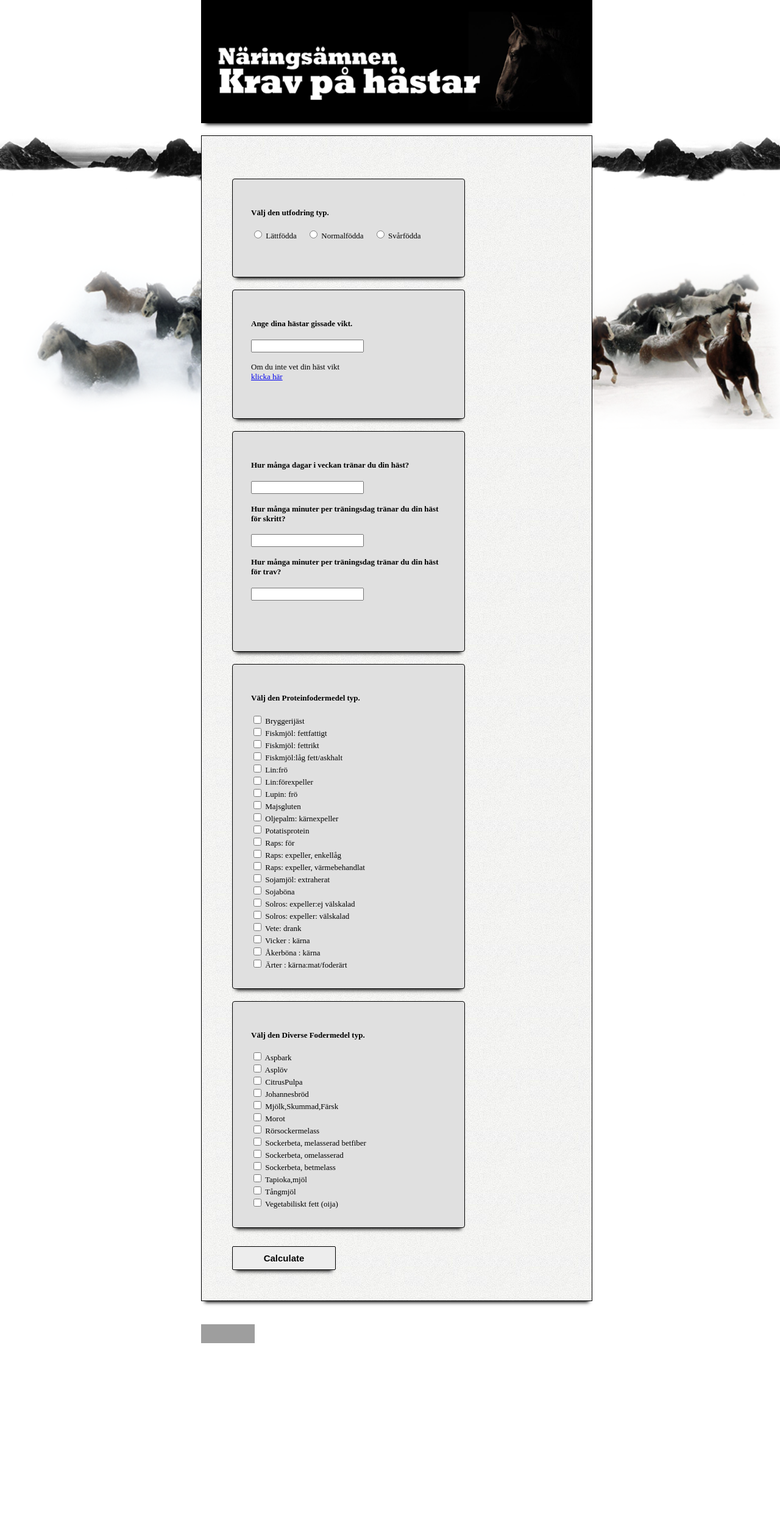
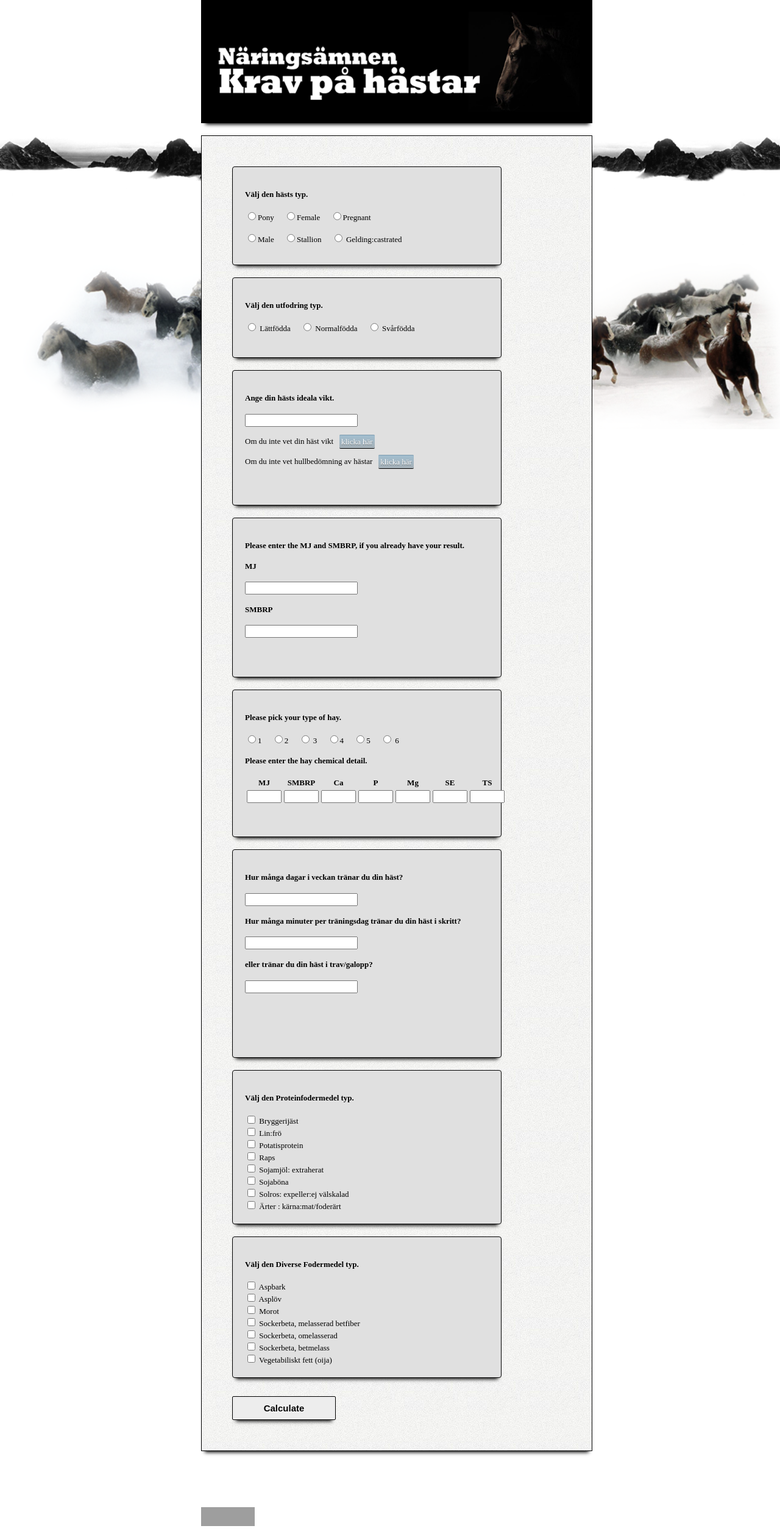
Before and after one commit to Code-Stallions/Feed-the-horse, a PHP site: page / in a window 1280 px wide. Shown: the whole page at 61% size. Before the commit the page ends 2216 px from the top, so only its background shows below. Run offline with PHP 8.4, Linux system fonts and the light colour scheme; lists and menus that the app fills with data are empty; grey boxes are pictures that could not be loaded.

Commit message:
new horse weight page and new text input in index.html
new horse weight page and new text input in index.html: also new css
class's

```diff
--- a/NRH/CSS/style1.css
+++ b/NRH/CSS/style1.css
@@ -81,16 +81,32 @@ body		{
 			margin-top: 20px;
 			position: absolute;
 			}
-
+.horseSelect{
+												/* the horse type menu bar css */
+			background-color:#E0E0E0;
+			float: left;
+			width: 400px;
+            height: 120px;
+            padding: 20px;
+            border-style:solid;
+            border-width:1px;
+			-webkit-box-shadow: 0 8px 6px -6px black;
+	  		-moz-box-shadow: 0 8px 6px -6px black;
+	        box-shadow: 0 8px 6px -6px black;
+			-webkit-border-radius: 4px;
+			-moz-border-radius: 4px;
+			border-radius: 4px;
+			margin-top: 0px;
+}
 
 
 .horsetype	{
 	 														      /* the horse type menu bar css */
 	 		background-color:#E0E0E0;
 			float: left;
-			width: 320px;
-            height: 100px;
-            padding: 30px;
+			width: 400px;
+            height: 90px;
+            padding: 20px;
             border-style:solid;
             border-width:1px;
 			-webkit-box-shadow: 0 8px 6px -6px black;
@@ -106,9 +122,9 @@ body		{
 													                /* the weight of the horse menu bar css*/
 			background-color:#E0E0E0;
 			float: left;
-			width: 320px;
-            height: 150px;
-            padding: 30px;
+			width: 400px;
+            height: 180px;
+            padding: 20px;
             border-style:solid;
             border-width:1px;
 			-webkit-box-shadow: 0 8px 6px -6px black;
@@ -120,14 +136,89 @@ body		{
 			margin-top: 20px;
 
 			}
+
+
+.nextButton{
+   			border-top: 1px solid #7d9cb0;									/* the connection button css to the other sites (horseScale.html / horseWeight.html)*/
+   			background: #a5b0b7;
+   			background: -webkit-gradient(linear, left top, left bottom, from(#a2becf), to(#a5b0b8));
+   			background: -webkit-linear-gradient(top, #a2becf, #a5b0b7);
+   			background: -moz-linear-gradient(top, #a2becf, #a5b0b7);
+   			background: -ms-linear-gradient(top, #a2becf, #a5b0b7);
+   			background: -o-linear-gradient(top, #a2becf, #a5b0b7);
+   			padding: 3px;
+   			-webkit-border-radius: 2px;
+   			-moz-border-radius: 2px;
+   			border-radius: 2px;
+   			-webkit-box-shadow: rgba(0,0,0,1) 0 1px 0;
+   			-moz-box-shadow: rgba(0,0,0,1) 0 1px 0;
+   			box-shadow: rgba(0,0,0,1) 0 1px 0;
+   			text-shadow: rgba(0,0,0,.4) 0 1px 0;
+   			color: white;
+   			font-size: 13px;
+   			text-decoration: none;
+   			vertical-align: middle;
+  			}
+.nextButton:hover {
+   			border-top-color: #28597a;
+   			background: #28597a;
+   			color: #ccc;
+   			}
+.nextButton:active {
+   			border-top-color: #1b435e;
+   			background: #1b435e;
+   			}
+
+
+
+.hayType	{
+															 /* the weight of the horse menu bar css*/
+			background-color:#E0E0E0;
+			float: left;
+			width: 400px;
+            height: 200px;
+            padding: 20px;
+            border-style:solid;
+            border-width:1px;
+			-webkit-box-shadow: 0 8px 6px -6px black;
+	   		-moz-box-shadow: 0 8px 6px -6px black;
+	        box-shadow: 0 8px 6px -6px black;
+			-webkit-border-radius: 4px;
+			-moz-border-radius: 4px;
+			border-radius: 4px;
+			margin-top: 20px;
+			text-align:inherit;
+			}
+
+.MjSmbrp	{												 /* the weight of the horse menu bar css*/
+
+			background-color:#E0E0E0;
+			float: left;
+			width: 400px;
+            height: 220px;
+            padding: 20px;
+            border-style:solid;
+            border-width:1px;
+			-webkit-box-shadow: 0 8px 6px -6px black;
+	   		-moz-box-shadow: 0 8px 6px -6px black;
+	        box-shadow: 0 8px 6px -6px black;
+			-webkit-border-radius: 4px;
+			-moz-border-radius: 4px;
+			border-radius: 4px;
+			margin-top: 20px;
+			text-align:inherit;
+
+			}
+
+
 .workout{
 													                /* the work of the horse menu bar css*/
 			background-color:#E0E0E0;
 			float:left;
 			margin-top: 20px;
-			width: 320px;
+			width: 400px;
             height: 300px;
-            padding: 30px;
+            padding: 20px;
             border-style:solid;
             border-width:1px;
 			-webkit-box-shadow: 0 8px 6px -6px black;
@@ -144,9 +235,9 @@ body		{
 			background-color:#E0E0E0;
 			float: left;
 			margin-top: 20px;
-			width: 320px;
+			width: 400px;
             height:auto;
-            padding:30px;
+            padding:20px;
             border-style:solid;
             border-width:1px;
 			-webkit-box-shadow: 0 8px 6px -6px black;
@@ -161,9 +252,9 @@ body		{
 			background-color:#E0E0E0;
 			float: left;
 			margin-top: 20px;
-			width: 320px;
+			width: 400px;
             height: auto;
-            padding:30px;
+            padding:20px;
             border-style:solid;
             border-width:1px;
 			-webkit-box-shadow: 0 8px 6px -6px black;
@@ -211,8 +302,7 @@ body		{
 														/*W3C logo at footer index page */
 			width: 65px;
             text-align: center;
-			padding-top:70px;
-			margin-top:1900px;
+			margin-top: 2270px;
 
 			}
 
--- a/NRH/index.html
+++ b/NRH/index.html
@@ -23,6 +23,17 @@
  <form action="" id="horseForm" name="form1" method="post">
 		<div class="grayBack">   													<!--This is div holds gray Background image on the middle page-->
 
+			<div class="horseSelect" id="horseSelect" >									<!--This is div holds different type of horses -->
+				<h4>Välj den hästs typ.</h4>
+				<input type="radio" id="pony"   name="horseType" value="Pony"/>Pony &nbsp;&nbsp;&nbsp;
+				<input type="radio" id="female" name="horseType" value="Female"/>Female &nbsp;&nbsp;&nbsp;
+				<input type="radio" id="pregnant"  name="horseType" value="Pregnant"/>Pregnant <br/>	<br/>
+				<input type="radio" id="male"   name="horseType" value="Male"/>Male &nbsp;&nbsp;&nbsp;
+				<input type="radio" id="stallion" name="horseType" value="Stallion"/>Stallion &nbsp;&nbsp;&nbsp;
+				<input type="radio" id="gelding"  name="horseType" value="Gelding"/> Gelding:castrated
+
+			</div>
+
 			<div class="horsetype" id="horsetype" >									<!--This is div holds different type of horses -->
 				<h4>Välj den utfodring typ.</h4>
 				<input type="radio" id="latt"   name="horse" value="Lite"/>    Lättfödda &nbsp;&nbsp;&nbsp;
@@ -31,48 +42,83 @@
 			</div>
 
 			<div class="weighttype">        										<!--This is div holds different type of weights -->
-				<h4>Ange dina hästar gissade vikt.</h4>
-				<input type="text" name="weight" value=""/><br/><br/> 				<!--This is input is for accurate weight -->
-				Om du inte vet din häst vikt
-				<br/><a href="horseScale.html">klicka här </a>
+				<h4>Ange din hästs ideala vikt.</h4>
+				<input type="text" name="weight" id="weight2" class="numbersOnly" value=""/><br/><br/> 				<!--This is input is for accurate weight -->
 
+				Om du inte vet din häst vikt&nbsp;&nbsp;
+				<a href="horseScale.html" class="nextButton">klicka här </a><br/>
+
+				<br/>
+				Om du inte vet hullbedömning av hästar&nbsp;&nbsp;
+				<a href="horseWeight.html" class="nextButton">klicka här </a><br/>
+
+			</div>
+			<div class="MjSmbrp">
+
+				<h4>Please enter the MJ and SMBRP, if you already have your result. </h4>
+
+				<h4>MJ</h4>
+				<input type="text" name="MJInput" value="" class="numbersOnly"/>
+
+				<h4>SMBRP</h4>
+				<input type="text" name="SmbrpInput" value="" class="numbersOnly"/>
 			</div>
 
 
+			<div class="hayType">
+				<h4>Please pick your type of hay.</h4>
+				<input type="radio"    name="tableCall" value="Lite"/>1 &nbsp;&nbsp;&nbsp;
+				<input type="radio"    name="tableCall" value="Normal"/>2 &nbsp;&nbsp;&nbsp;
+				<input type="radio"    name="tableCall" value="Hard"/> 3 &nbsp;&nbsp;&nbsp;
+				<input type="radio"    name="tableCall" value="Lite"/>4 &nbsp;&nbsp;&nbsp;
+				<input type="radio"    name="tableCall" value="Normal"/>5 &nbsp;&nbsp;&nbsp;
+				<input type="radio"    name="tableCall" value="Hard"/> 6 &nbsp;&nbsp;&nbsp;
+				<br/>
+
+				<h4>Please enter the hay chemical detail.</h4>
+				<table border="0">
+						<tr>
+							<th>MJ</th>
+							<th>SMBRP</th>
+							<th>Ca</th>
+							<th>P</th>
+							<th>Mg</th>
+							<th>SE</th>
+							<th>TS</th>
+						</tr>
+						<tr>
+							<th><input type="text" name="MJ" maxlength="4" size="4" id="energy" class="numbersOnly"/></th>
+							<th><input type="text" name="PROT" maxlength="4" size="4" id="energy2" class="numbersOnly"/></th>
+							<th><input type="text" name="CA" maxlength="4" size="4" id="energy3" class="numbersOnly"/></th>
+							<th><input type="text" name="FOS" maxlength="4" size="4"id="energy4" class="numbersOnly"/></th>
+							<th><input type="text" name="MGNS" maxlength="4" size="4" id="energy5" class="numbersOnly"/></th>
+							<th><input type="text" name="SE" maxlength="4" size="4" id="energy6" class="numbersOnly"/></th>
+							<th><input type="text" name="TS" maxlength="4" size="4" id="energy7" class="numbersOnly"/></th>
+						</tr>
+				</table>
+			</div>
+
 			<div class="workout">
 				<h4>Hur många dagar i veckan tränar du din häst?</h4>
-				<input type="text" name="horseWorkout" value=""/>
+				<input type="text" name="horseWorkout" value="" class="numbersOnly"/>
 
-				<h4>Hur många minuter per träningsdag tränar du din häst för skritt?</h4>
-				<input type="text" name="horseWorkoutSkritt" value=""/>
+				<h4>Hur många minuter per träningsdag tränar du din häst i skritt?</h4>
+				<input type="text" name="horseWorkoutSkritt" value="" class="numbersOnly" />
 
-				<h4>Hur många minuter per träningsdag tränar du din häst för trav?</h4>
-				<input type="text" name="horseWorkoutTrav" value=""/>
+				<h4>eller tränar du din häst i trav/galopp?</h4>
+				<input type="text" name="horseWorkoutTrav" value="" class="numbersOnly"/>
 			</div>
 
 
 			<div class="ProteinType" id="ProteinFoder">
 				<h4>Välj den Proteinfodermedel typ.</h4>
 		    		<input type="checkbox" class="checkbox" id="Bryggerijast" 		 name="food" value="Bryggerijäst" /> 				Bryggerijäst<br/>
-		    		<input type="checkbox" class="checkbox" id="Fiskmjol"	  		 name="food" value="Fiskmjöl: (fettfattigt)" /> 	Fiskmjöl: fettfattigt <br/>
-		    		<input type="checkbox" class="checkbox" id="FiskmjolFettrikt"    name="food" value="Fiskmjöl: (fettrikt)" /> 		Fiskmjöl: fettrikt	<br/>
-		    		<input type="checkbox" class="checkbox" id="FiskmjolLag"  		 name="food" value="Fiskmjöl:(låg fett/askhaltg)"/>	Fiskmjöl:låg fett/askhalt<br/>
 		    		<input type="checkbox" class="checkbox" id="Linfro"       		 name="food" value="Lin: (frö)"/> 					Lin:frö<br/>
-		    		<input type="checkbox" class="checkbox" id="LinforExpeller"		 name="food" value="Lin:(förexpeller)"/> 			Lin:förexpeller<br/>
-		    		<input type="checkbox" class="checkbox" id="Lupinfro"      		 name="food" value="Lupin: (frö)"/> 				Lupin: frö<br/>
-		    		<input type="checkbox" class="checkbox" id="Majsgluten"    		 name="food" value="Majsgluten" /> 					Majsgluten<br/>
-		    		<input type="checkbox" class="checkbox" id="OljepalmKarnexpeller"  name="food" value="Oljepalm:( kärnexpellerr)"/>	Oljepalm: kärnexpeller<br/>
 		    		<input type="checkbox" class="checkbox" id="PotatisProtein" 	 name="food" value="Potatisprotein"/> 				Potatisprotein <br/>
-		    		<input type="checkbox" class="checkbox" id="Raps"          	     name="food" value="Raps:(för)" /> 					Raps: för <br/>
-		    		<input type="checkbox" class="checkbox" id="RapsExpeller"        name="food" value="Raps:(expeller,enkellåg)" /> 	Raps: expeller, enkellåg<br/>
-		    		<input type="checkbox" class="checkbox" id="RapsVarmebehandlat"  name="food" value="Raps:(expeller,värmebehandlat)"/> Raps: expeller, värmebehandlat<br/>
+		    		<input type="checkbox" class="checkbox" id="Raps"          	     name="food" value="Raps:(för)" /> 					Raps <br/>
 		    		<input type="checkbox" class="checkbox" id= "Sojamjo"             name="food" value="Sojamjöl: (extraherat)"/> 		Sojamjöl: extraherat<br/>
 		    		<input type="checkbox" class="checkbox" id= "Sojabona"            name="food" value="Sojaböna"/> 					Sojaböna<br/>
-		    		<input type="checkbox" class="checkbox" id= "SolrosExpellerEj"    name="food" value="Solros:(expeller:ej välskalad)"/>   Solros: expeller:ej välskalad<br/>
-		    		<input type="checkbox" class="checkbox" id= "Solros"              name="food" value="Solros:(expeller:välskalad)"/>	Solros: expeller: välskalad<br/>
-		    		<input type="checkbox" class="checkbox" id= "Vete"                name="food" value="Vete:(drank)"/> 				Vete: drank<br/>
-		    		<input type="checkbox" class="checkbox" id= "Vicker"              name="food" value="Vicker:(kärna)"/> 				Vicker : kärna<br/>
-		    		<input type="checkbox" class="checkbox" id= "Akerbona"            name="food" value="Åkerböna:(kärna)"/> 			Åkerböna : kärna<br/>
+		    		<input type="checkbox" class="checkbox" id= "SolrosExpellerEj"    name="food" value="Solros:(expeller)"/>   Solros: expeller:ej välskalad<br/>
 					<input type="checkbox" class="checkbox" id= "Arter"               name="food" value="Ärter:(kärna:mat/foderärt)"/> 	Ärter : kärna:mat/foderärt<br/>
 			</div>
 
@@ -80,16 +126,10 @@
   				<h4>Välj den Diverse Fodermedel typ.</h4>
         			<input type="checkbox" id="Aspbark"              name="food" value="Aspbark"/>				Aspbark<br/>
         			<input type="checkbox" id="Asplov"               name="food" value="Asplov"/> 				Asplöv<br/>
-					<input type="checkbox" id="CitrusPulpa"          name="food" value="CitrusPulpa"/> 		CitrusPulpa <br/>
-					<input type="checkbox" id="Johannesbrod"         name="food" value="Johannesbrod"/> 		Johannesbröd<br/>
-        			<input type="checkbox" id="Mjolk"                name="food" value="Mjolk"/> 				Mjölk,Skummad,Färsk<br/>
 					<input type="checkbox" id="Morot"         		  name="food" value="Morot"/> 				Morot<br/>
-					<input type="checkbox" id="Rorsockermelass"      name="food" value="Rorsockermelass"/> 	Rörsockermelass <br/>
         			<input type="checkbox" id="Sockerbeta"      	  name="food" value="Sockerbeta"/> 			Sockerbeta, melasserad betfiber <br/>
 					<input type="checkbox" id="SockerbetaOmelasserad"  name="food" value="Sockerbeta,omelasserad"/> Sockerbeta, omelasserad<br/>
 					<input type="checkbox" id="SockerbetaBetmelass"  name="food" value="Sockerbeta,betmelass"/> Sockerbeta, betmelass <br/>
-        			<input type="checkbox" id="Tapiokal"             name="food" value="Tapioka"/> 			Tapioka,mjöl<br/>
-					<input type="checkbox" id="Tangmjol"             name="food" value="Tangmjöl"/> 			Tångmjöl <br/>
 					<input type="checkbox" id="Vegetabilisk"         name="food" value="Vegetabilisk"/>		Vegetabiliskt fett (oija)<br/>
   	 		</div>
 
@@ -105,6 +145,17 @@
 
 			<script type="text/javascript" id="display" src="pony.js"></script>
 	</div>
+				<script type="text/javascript" src="js/jquery.js"></script>
+				<script type="text/javascript" id="displayWeight2">
+
+				jQuery('.numbersOnly').keyup(function () {
+    					this.value = this.value.replace(/[^0-9\.]/g,'');
+						});
+
+
+		</script>
+
+
 </body>
 
 </html>
```
Also changed, not shown: other parts of NRH/CSS/style1.css (+12 -1 lines), NRH/horseScale.html (+10 -24 lines), NRH/horseWeight.html (added, +107 -0 lines), NRH/pony.js (+72 -59 lines).
